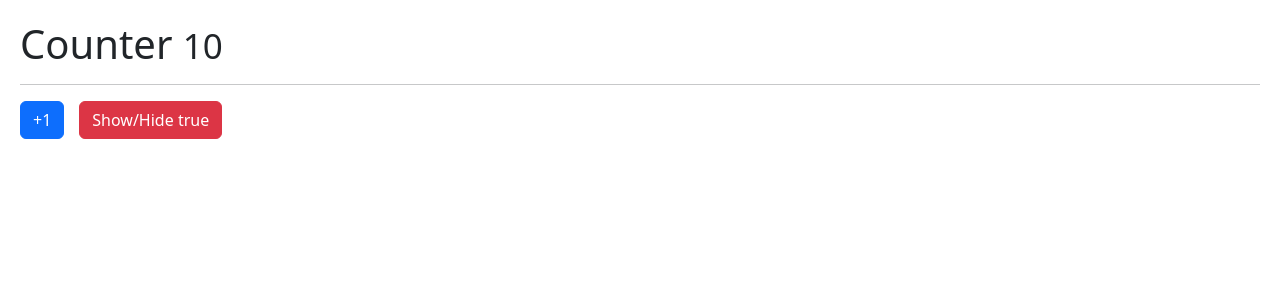
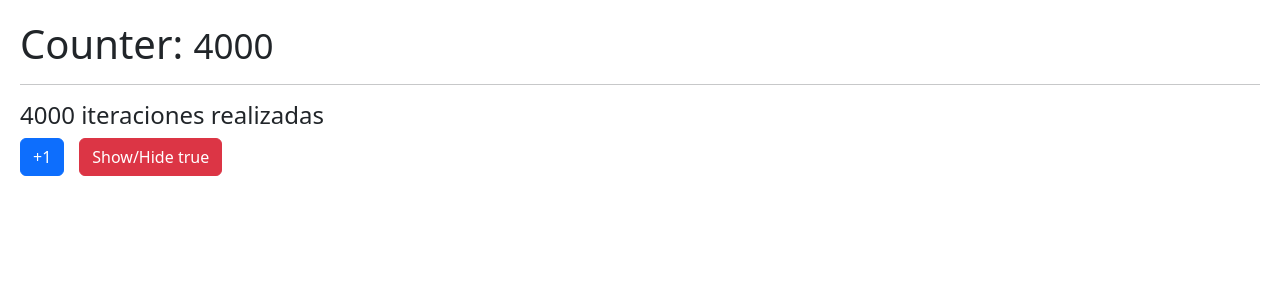
Before and after one commit to React-js-Course/05-Hook-App, a React (Vite) app: page / in a window 1280 px wide. Shown: the top 300 px of the page. Built offline with nearby package versions, Linux system fonts and the light colour scheme.

Commit message:
aplicacion del useMemo - React

```diff
--- /dev/null
+++ b/src/06-memos/MemorizeHook.jsx
@@ -0,0 +1,40 @@
+import { useMemo, useState } from "react";
+import { useCounter } from "../hooks/useCounter"
+
+const heavyStuff = ( iterationNumber = 100 ) => {
+    for ( let i = 0; i < iterationNumber; i++ ) {
+        // console.log('Ahí vamos...');
+    }
+
+    return `${ iterationNumber } iteraciones realizadas`
+}
+
+export const MemorizeHook = () => {
+
+    const { counter, increment } = useCounter(4000);
+    const [show, setShow] = useState(true);
+
+    const memorizedValue = useMemo(() => heavyStuff(counter), [counter])
+
+  return (
+    <>
+        <h1> Counter:  <small>{ counter }</small> </h1>
+        <hr/>
+
+        <h4>{ memorizedValue }</h4>
+
+
+        <button
+            className="btn btn-primary"
+            onClick={ () => increment() }
+        >
+            +1
+        </button>
+
+        <button className="btn btn-danger"
+                onClick={ () => setShow(!show) }>
+            Show/Hide { JSON.stringify(show) }
+        </button>
+    </>
+  )
+}
--- a/src/main.jsx
+++ b/src/main.jsx
@@ -9,11 +9,12 @@
 // import { MultipleCustomHooks } from './03-examples/MultipleCustomHooks'
 // import { FocusScreen } from './04-useRef/FocusScreen'
 // import { Layout } from './05-useLayoutEffect/Layout'
-import { Memorize } from './06-memos/Memorize'
+// import { Memorize } from './06-memos/Memorize'
+import { MemorizeHook } from './06-memos/MemorizeHook'
 
 
 ReactDOM.createRoot(document.getElementById('root')).render(
   <React.StrictMode>
-    <Memorize />
+    <MemorizeHook />
   </React.StrictMode>
 )
```
